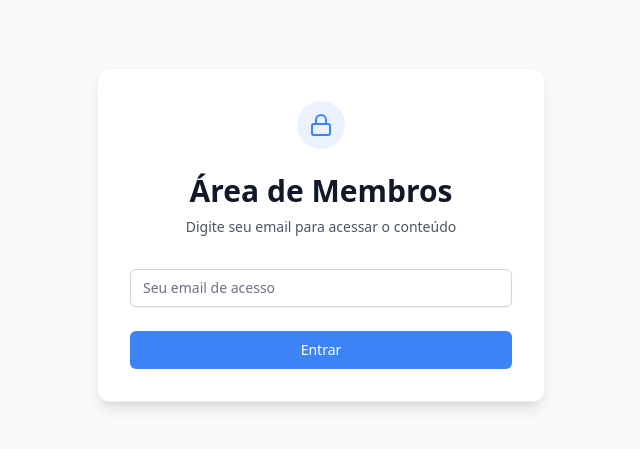
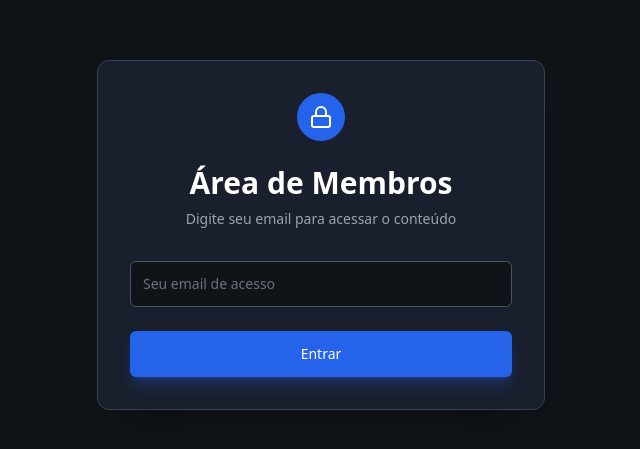
Before and after one commit to rafaelbatistazz/projetos, a React (Vite) app: page /login in a window 1280 px wide. Shown: the part 165-614 px from the top of the page, without its empty margins (319-959 px from the left). Built offline with nearby package versions, Linux system fonts and the light colour scheme.

Commit message:
Improve login pages contrast

```diff
--- a/src/pages/AdminLogin.tsx
+++ b/src/pages/AdminLogin.tsx
@@ -27,11 +27,11 @@ const AdminLogin = () => {
     };
 
     return (
-        <div className="min-h-screen flex items-center justify-center bg-gray-900 px-4">
-            <div className="max-w-md w-full space-y-8 bg-gray-800 p-8 rounded-xl shadow-2xl border border-gray-700">
+        <div className="min-h-screen flex items-center justify-center bg-[#0f1419] px-4">
+            <div className="max-w-md w-full space-y-8 bg-[#1a1f2e] p-8 rounded-xl shadow-2xl border border-gray-700">
                 <div className="text-center">
-                    <div className="mx-auto h-12 w-12 bg-primary/20 flex items-center justify-center rounded-full">
-                        <ShieldCheck className="h-6 w-6 text-primary" />
+                    <div className="mx-auto h-12 w-12 bg-blue-600 flex items-center justify-center rounded-full">
+                        <Lock className="h-6 w-6 text-white" />
                     </div>
                     <h2 className="mt-6 text-3xl font-extrabold text-white">
                         Painel Administrativo
@@ -44,15 +44,15 @@ const AdminLogin = () => {
                     <div className="rounded-md shadow-sm -space-y-px">
                         <div>
                             <label htmlFor="password" className="sr-only">
-                                Senha Mestra
+                                Senha Master
                             </label>
                             <input
                                 id="password"
                                 name="password"
                                 type="password"
                                 required
-                                className="appearance-none rounded-md relative block w-full px-3 py-2 border border-gray-600 placeholder-gray-500 text-white bg-gray-700 focus:outline-none focus:ring-primary focus:border-primary focus:z-10 sm:text-sm"
-                                placeholder="Senha Mestra"
+                                className="appearance-none rounded-md relative block w-full px-3 py-3 border border-gray-600 placeholder-gray-500 text-white bg-[#0f1419] focus:outline-none focus:ring-2 focus:ring-blue-500 focus:border-blue-500 focus:z-10 sm:text-sm"
+                                placeholder="Digite a senha master"
                                 value={password}
                                 onChange={(e) => setPassword(e.target.value)}
                             />
@@ -60,7 +60,7 @@ const AdminLogin = () => {
                     </div>
 
                     {error && (
-                        <div className="text-red-400 text-sm text-center bg-red-900/20 p-2 rounded border border-red-900/50">
+                        <div className="text-red-400 text-sm text-center bg-red-500/10 p-3 rounded-md border border-red-500/20">
                             {error}
                         </div>
                     )}
@@ -69,12 +69,12 @@ const AdminLogin = () => {
                         <button
                             type="submit"
                             disabled={isLoading}
-                            className="group relative w-full flex justify-center py-2 px-4 border border-transparent text-sm font-medium rounded-md text-white bg-primary hover:bg-primary/90 focus:outline-none focus:ring-2 focus:ring-offset-2 focus:ring-offset-gray-800 focus:ring-primary disabled:opacity-70 disabled:cursor-not-allowed transition-colors"
+                            className="group relative w-full flex justify-center py-3 px-4 border border-transparent text-sm font-medium rounded-md text-white bg-blue-600 hover:bg-blue-700 focus:outline-none focus:ring-2 focus:ring-offset-2 focus:ring-blue-500 disabled:opacity-70 disabled:cursor-not-allowed transition-all shadow-lg shadow-blue-600/30"
                         >
                             {isLoading ? (
                                 <Loader2 className="animate-spin h-5 w-5" />
                             ) : (
-                                'Acessar Painel'
+                                'Entrar'
                             )}
                         </button>
                     </div>
--- a/src/pages/Login.tsx
+++ b/src/pages/Login.tsx
@@ -32,16 +32,16 @@ const Login = () => {
     };
 
     return (
-        <div className="min-h-screen flex items-center justify-center bg-gray-50 px-4">
-            <div className="max-w-md w-full space-y-8 bg-white p-8 rounded-xl shadow-lg border border-gray-100">
+        <div className="min-h-screen flex items-center justify-center bg-[#0f1419] px-4">
+            <div className="max-w-md w-full space-y-8 bg-[#1a1f2e] p-8 rounded-xl shadow-2xl border border-gray-700">
                 <div className="text-center">
-                    <div className="mx-auto h-12 w-12 bg-primary/10 flex items-center justify-center rounded-full">
-                        <Lock className="h-6 w-6 text-primary" />
+                    <div className="mx-auto h-12 w-12 bg-blue-600 flex items-center justify-center rounded-full">
+                        <Lock className="h-6 w-6 text-white" />
                     </div>
-                    <h2 className="mt-6 text-3xl font-extrabold text-gray-900">
+                    <h2 className="mt-6 text-3xl font-extrabold text-white">
                         Área de Membros
                     </h2>
-                    <p className="mt-2 text-sm text-gray-600">
+                    <p className="mt-2 text-sm text-gray-400">
                         Digite seu email para acessar o conteúdo
                     </p>
                 </div>
@@ -57,7 +57,7 @@ const Login = () => {
                                 type="email"
                                 autoComplete="email"
                                 required
-                                className="appearance-none rounded-md relative block w-full px-3 py-2 border border-gray-300 placeholder-gray-500 text-gray-900 focus:outline-none focus:ring-primary focus:border-primary focus:z-10 sm:text-sm"
+                                className="appearance-none rounded-md relative block w-full px-3 py-3 border border-gray-600 placeholder-gray-500 text-white bg-[#0f1419] focus:outline-none focus:ring-2 focus:ring-blue-500 focus:border-blue-500 focus:z-10 sm:text-sm"
                                 placeholder="Seu email de acesso"
                                 value={email}
                                 onChange={(e) => setEmail(e.target.value)}
@@ -66,7 +66,7 @@ const Login = () => {
                     </div>
 
                     {error && (
-                        <div className="text-red-500 text-sm text-center bg-red-50 p-2 rounded">
+                        <div className="text-red-400 text-sm text-center bg-red-500/10 p-3 rounded-md border border-red-500/20">
                             {error}
                         </div>
                     )}
@@ -75,7 +75,7 @@ const Login = () => {
                         <button
                             type="submit"
                             disabled={isLoading}
-                            className="group relative w-full flex justify-center py-2 px-4 border border-transparent text-sm font-medium rounded-md text-white bg-primary hover:bg-primary/90 focus:outline-none focus:ring-2 focus:ring-offset-2 focus:ring-primary disabled:opacity-70 disabled:cursor-not-allowed transition-colors"
+                            className="group relative w-full flex justify-center py-3 px-4 border border-transparent text-sm font-medium rounded-md text-white bg-blue-600 hover:bg-blue-700 focus:outline-none focus:ring-2 focus:ring-offset-2 focus:ring-blue-500 disabled:opacity-70 disabled:cursor-not-allowed transition-all shadow-lg shadow-blue-600/30"
                         >
                             {isLoading ? (
                                 <Loader2 className="animate-spin h-5 w-5" />
```
